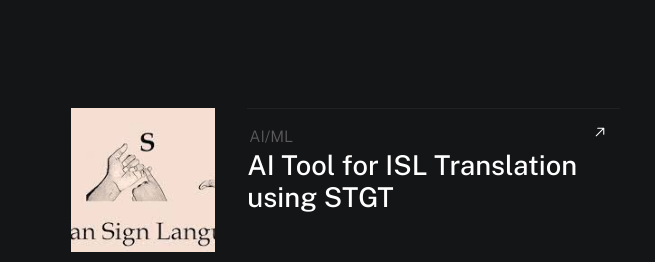
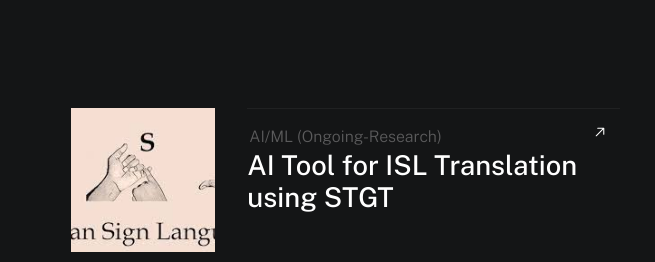
Before and after one commit to PROFESSOR-DJ/My-Portfolio, a plain HTML site: page index.html in a window 1280 px wide. Shown: the part 3940-4202 px from the top of the page, 0-655 px from the left. Drawn offline with nearby package versions, Linux system fonts and the light colour scheme; a web font is replaced by a local one.

Commit message:
update on project

```diff
--- a/index.html
+++ b/index.html
@@ -287,7 +287,7 @@
 
                                     <div class="folio-list__item-text">
                                         <div class="folio-list__item-cat">
-                                            AI/ML
+                                            AI/ML (Ongoing-Research)
                                         </div>
                                         <div class="folio-list__item-title">
                                             AI Tool for ISL Translation using STGT
```
